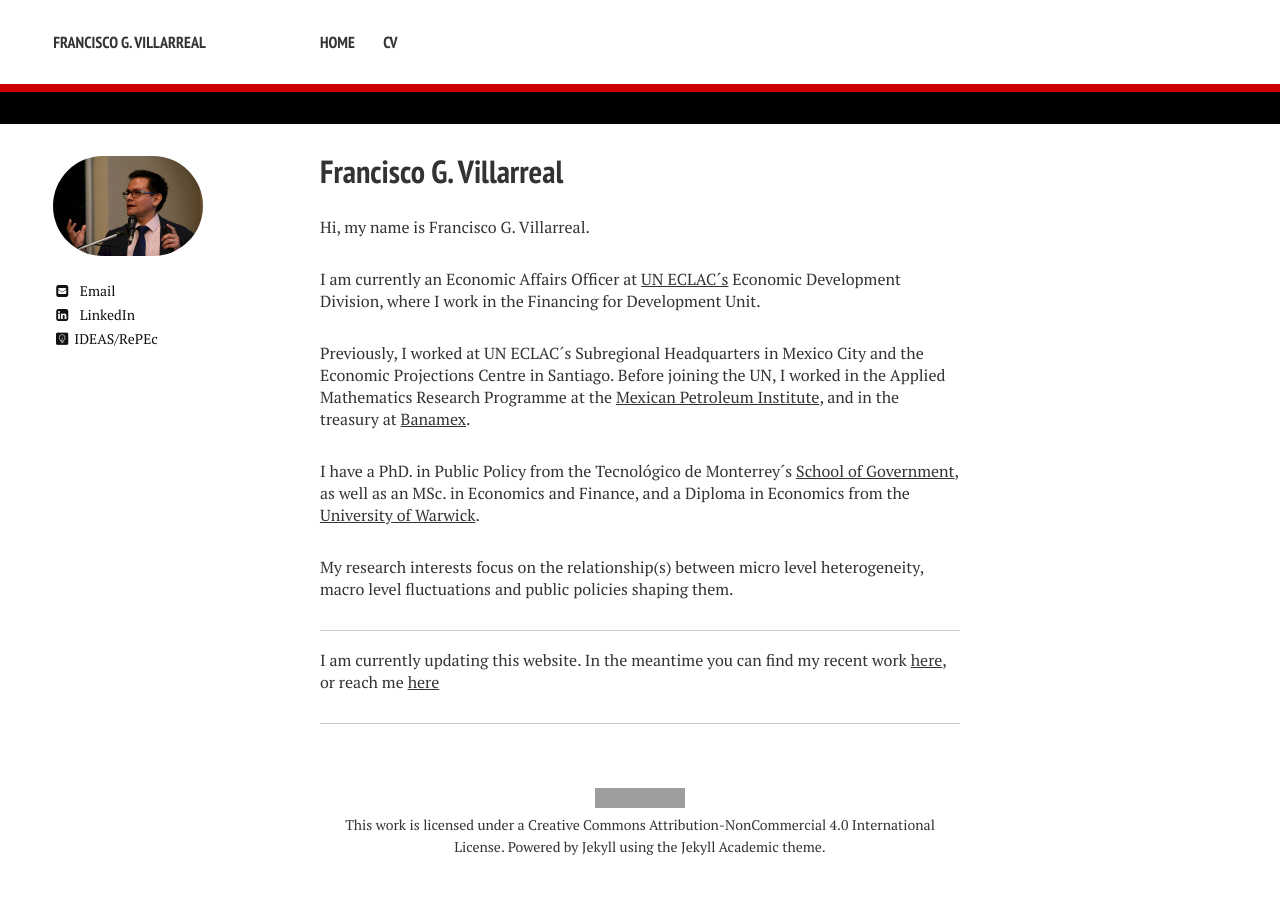
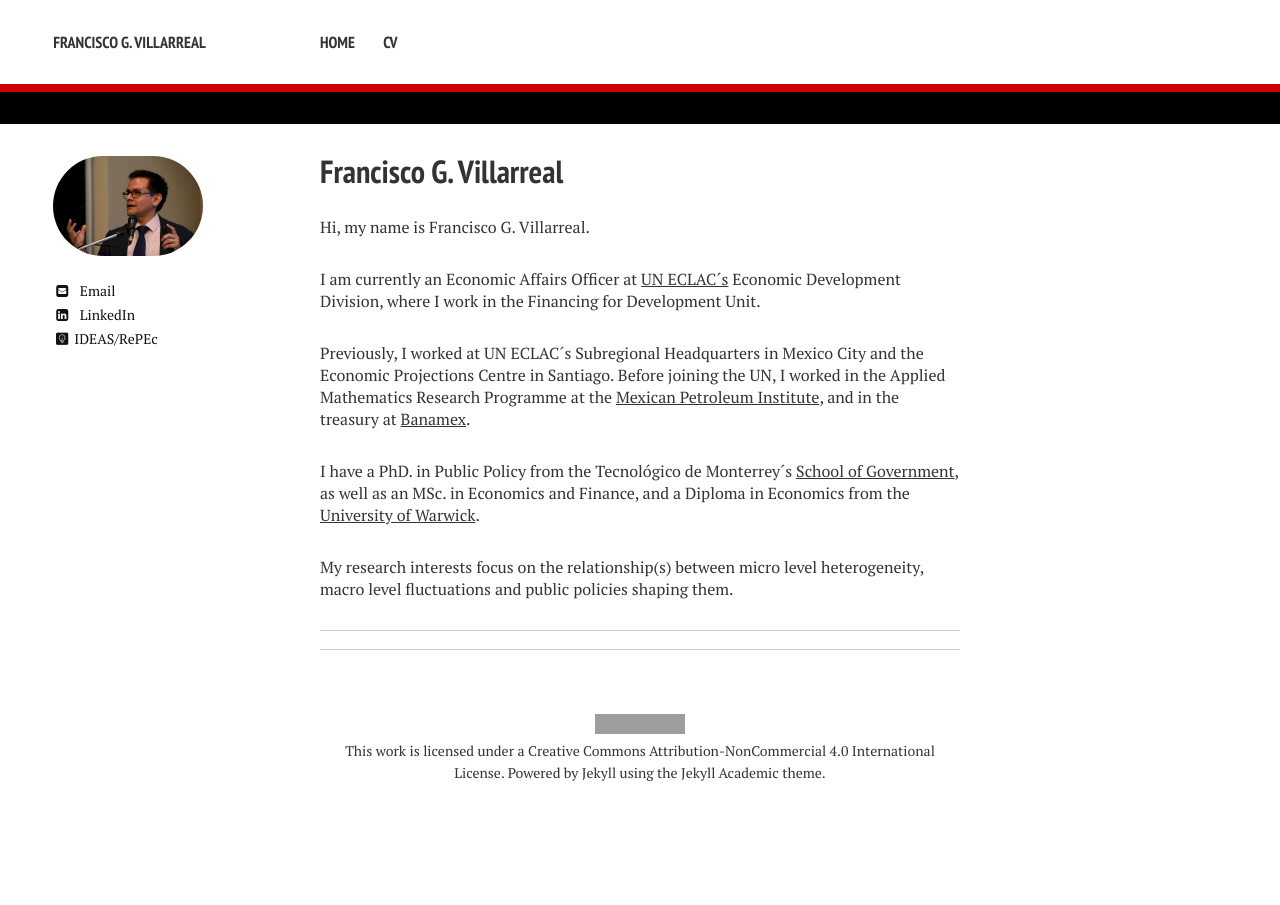
Before and after one commit to fgvillarreal/fgvillarreal.github.io, a Jekyll site: the page built from index.md, in a window 1280 px wide. Built offline with Jekyll 4.4.1, drawn with Linux system fonts in a browser that asks for light colours; nearby versions of some CDN libraries; some web fonts are replaced; grey boxes are pictures that could not be loaded.

Commit message:
Update index.md

```diff
--- a/index.md
+++ b/index.md
@@ -15,5 +15,3 @@ I have a PhD. in Public Policy from the Tecnológico de Monterrey´s [School of
 My research interests focus on the relationship(s) between micro level heterogeneity, macro level fluctuations and public policies shaping them.
 
 ---
-
-I am currently updating this website. In the meantime you can find my recent work [here](https://ideas.repec.org/e/pvi193.html "RePEc"), or reach me [here](https://www.linkedin.com/in/fgvillarreal/ "LinkedIn")
```
